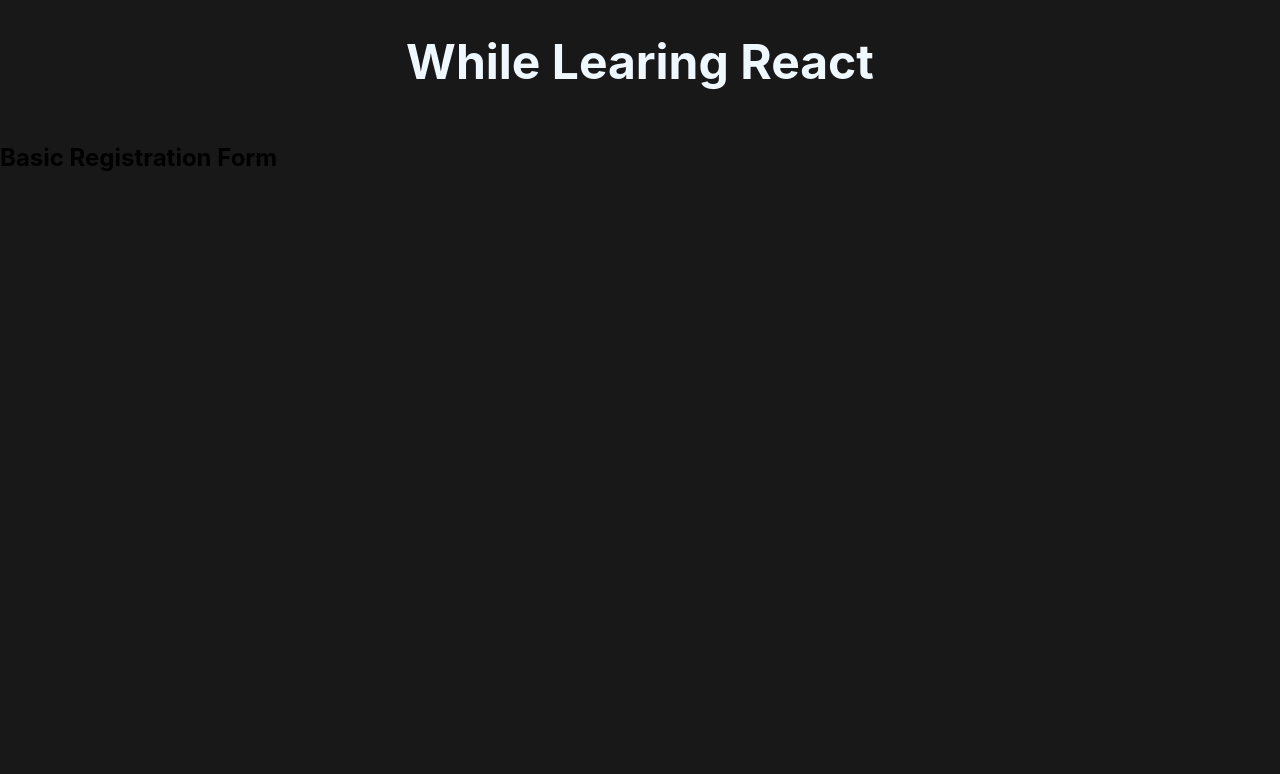
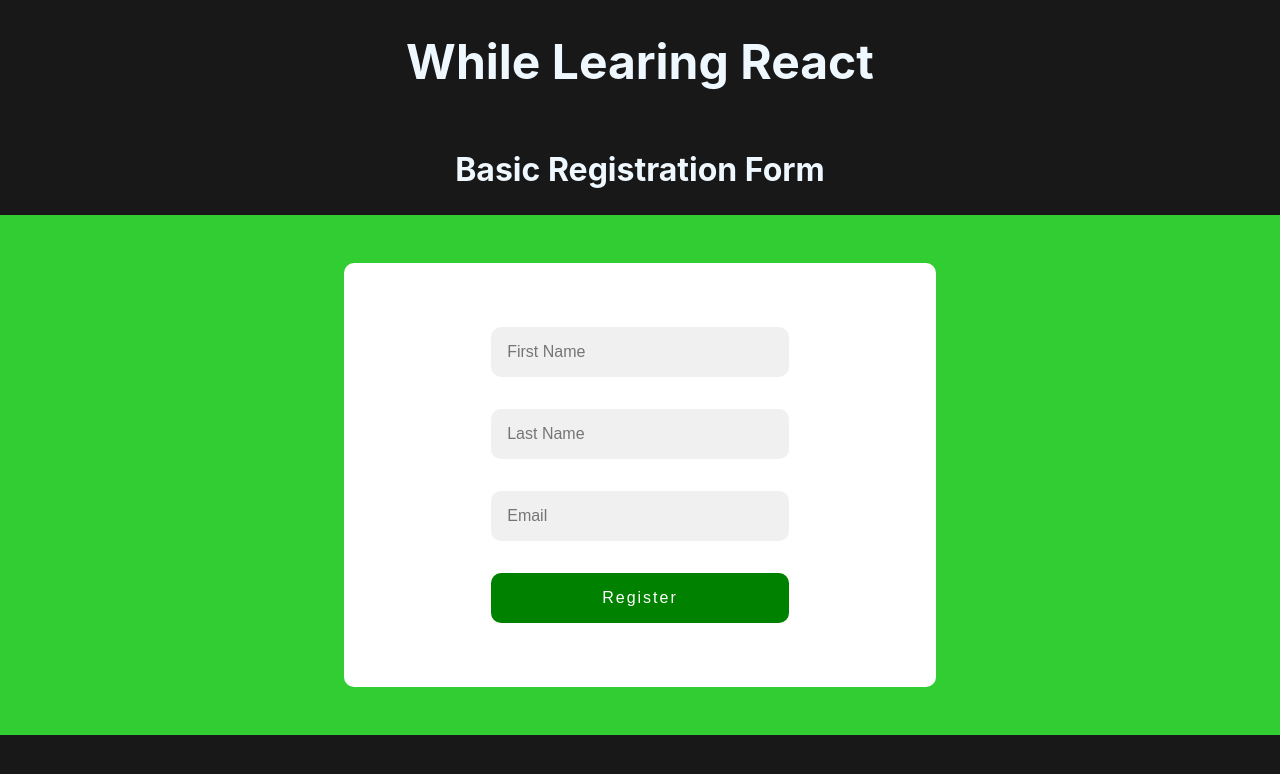
Before and after one commit to alexanderivanov2/While-Learning-React, a React (Create React App) app: page /basic-registration-form in a window 1280 px wide. Shown: the top 774 px of the page. Built offline with nearby package versions, Linux system fonts and the light colour scheme.

Commit message:
create Basic Registration Form layout and style

```diff
--- a/src/components/basicRegistrationForm/BasicRegistrationForm.js
+++ b/src/components/basicRegistrationForm/BasicRegistrationForm.js
@@ -1,7 +1,17 @@
+import styles from './BasicRegistrationForm.module.css'
+
 function BasicRegistrationForm() {
     return (
         <>
-            <h2>Basic Registration Form</h2>
+            <h2 className={styles.title}>Basic Registration Form</h2>
+            <section className={styles.basicRegistrationSection}>
+                <form className={styles.basicRegistrationForm}>
+                    <input type="text" placeholder="First Name" className={`${styles.inputStructure} ${styles.inputText}`}/>
+                    <input type="text" placeholder="Last Name" className={`${styles.inputStructure} ${styles.inputText}` }/>
+                    <input type="text" placeholder="Email" className={`${styles.inputStructure} ${styles.inputText}` }/>
+                    <input type="submit" className={`${styles.inputStructure} ${styles.inputSubmit}`} value="Register"/>
+                </form>
+            </section>
         </>
     );
 }
--- /dev/null
+++ b/src/components/basicRegistrationForm/BasicRegistrationForm.module.css
@@ -0,0 +1,52 @@
+*, *::before, ::after {
+    box-sizing: border-box;
+}
+
+.title {
+    font-size: 2rem;
+    color: aliceblue;
+    text-align: center;
+}
+
+.basicRegistrationSection {
+    background-color: #32CD32;
+    padding: 3rem;
+}
+
+.basicRegistrationForm {
+    border-radius: 10px;
+    background-color: white;
+    width: 50%;
+    padding: 3rem;
+    margin: auto;
+    display: flex;
+    flex-wrap: wrap;
+}
+
+.inputStructure {
+    border-radius: 10px;
+    border: none;
+    font-size: 1rem;
+    padding: 1rem;
+    width: 60%;
+    margin: 1rem auto;
+}
+
+.inputText {
+    background-color: #F0F0F0;
+}
+
+.inputText:focus {
+    outline: 3px solid lightskyblue;
+}
+
+.inputSubmit {
+    letter-spacing: 2px;
+    background-color: #008200;
+    color: white;
+}
+
+/*
+.formLabel {
+
+} */
```
